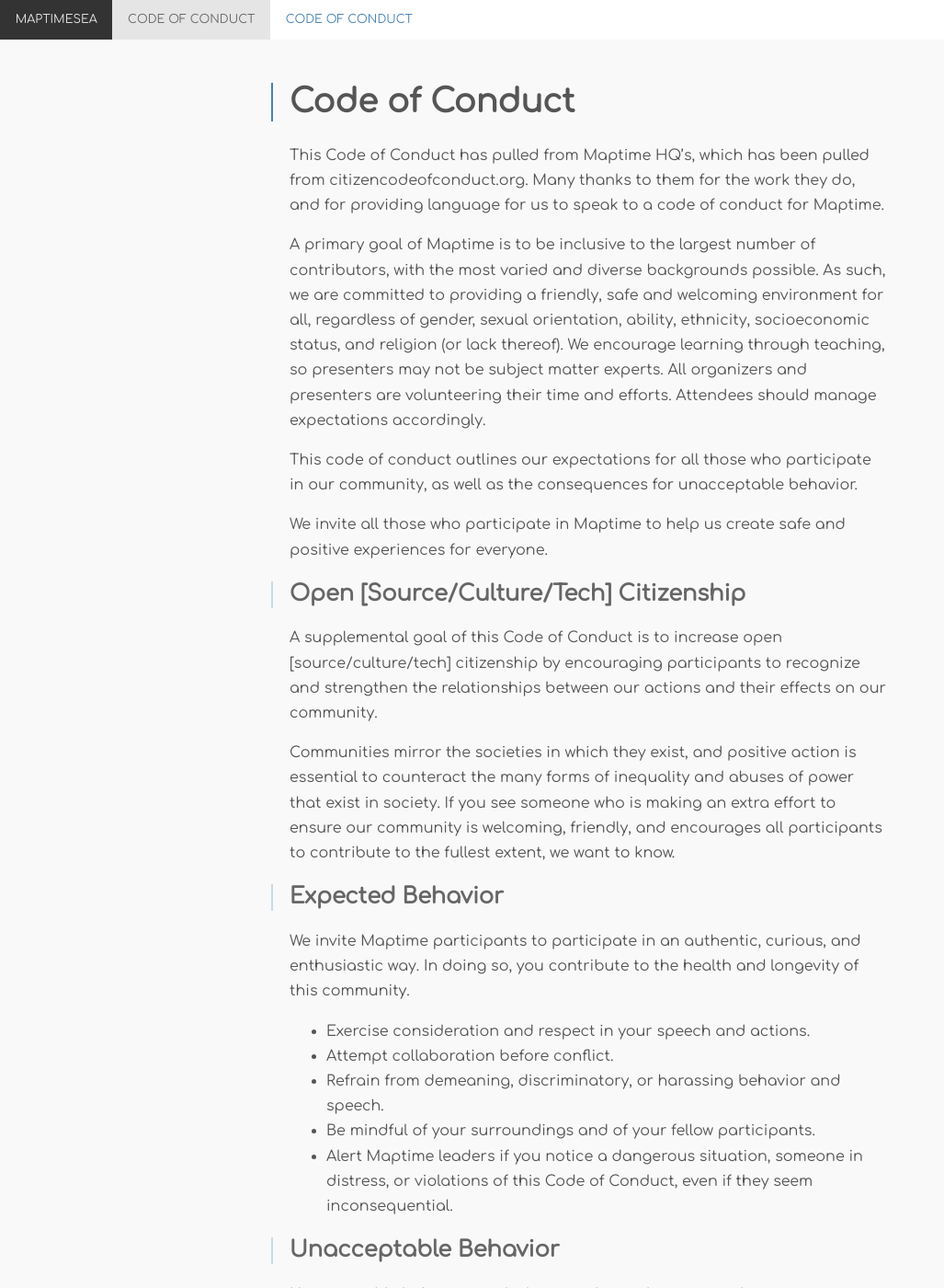
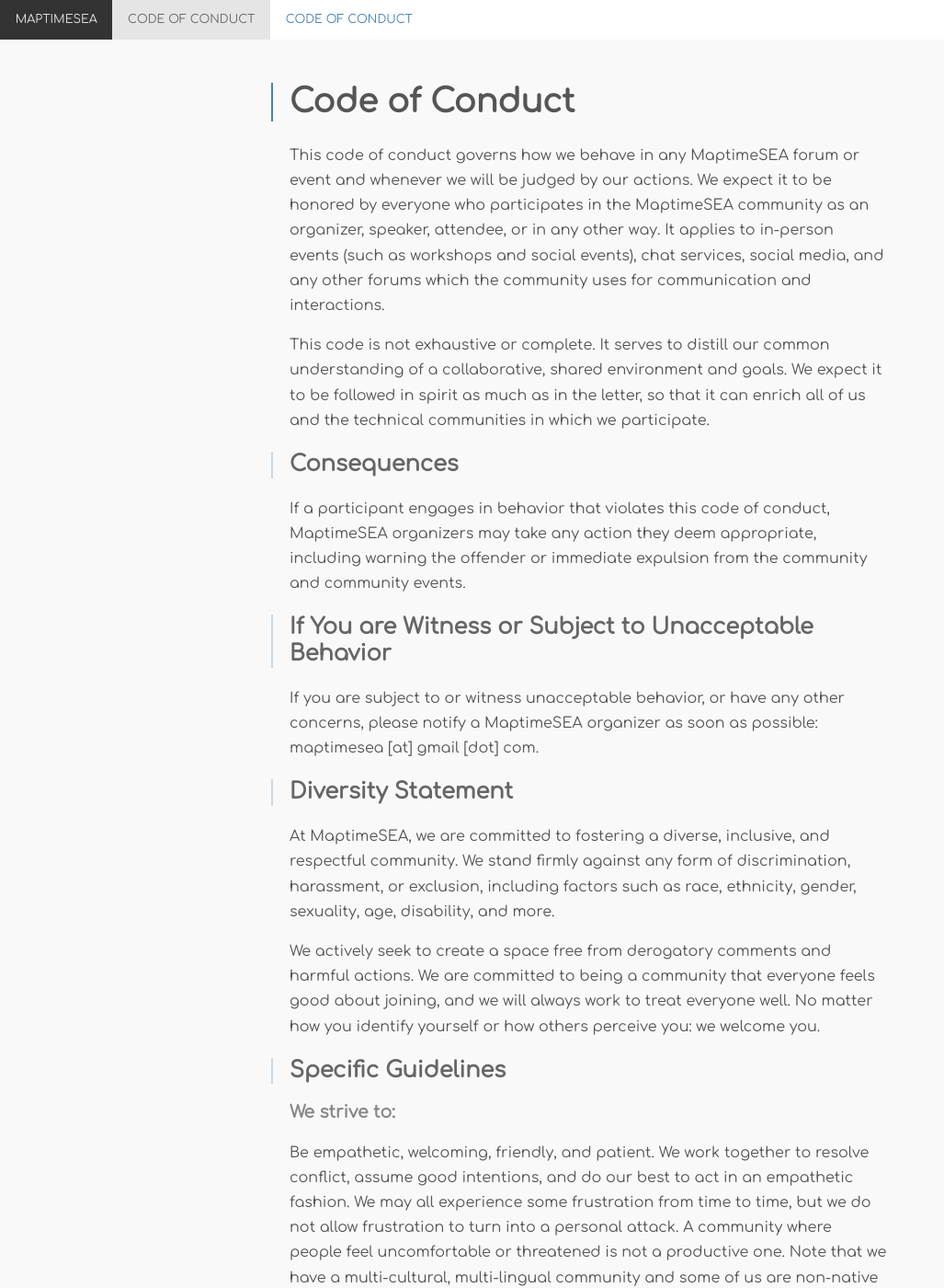
Before and after one commit to MaptimeSEA/maptimesea.github.io, a Jekyll site: the page built from conduct/index.md, in a window 1280 px wide and 1400 px high. Shown: the whole window at 92% size, without its empty margins (0-1027 px from the left). Built offline with Jekyll 4.4.1, drawn with Linux system fonts in a browser that asks for light colours; nearby versions of some CDN libraries; our own code applies the rules of GitHub Pages for plain Markdown files; Markdown is read by kramdown in place of the engine named in the settings; some of the changed text lies outside the part shown.

Commit message:
resizing and minor edits

```diff
--- a/conduct/index.md
+++ b/conduct/index.md
@@ -1,73 +1,49 @@
 # Code of Conduct
 
-This Code of Conduct has pulled from Maptime HQ's, which has been pulled from citizencodeofconduct.org. Many thanks to them for the work they do, and for providing language for us to speak to a code of conduct for Maptime.
+This code of conduct governs how we behave in any MaptimeSEA forum or event and whenever we will be judged by our actions. We expect it to be honored by everyone who participates in the MaptimeSEA community as an organizer, speaker, attendee, or in any other way. It applies to in-person events (such as workshops and social events), chat services, social media, and any other forums which the community uses for communication and interactions.
 
-A primary goal of Maptime is to be inclusive to the largest number of contributors, with the most varied and diverse backgrounds possible. As such, we are committed to providing a friendly, safe and welcoming environment for all, regardless of gender, sexual orientation, ability, ethnicity, socioeconomic status, and religion (or lack thereof). We encourage learning through teaching, so presenters may not be subject matter experts. All organizers and presenters are volunteering their time and efforts. Attendees should manage expectations accordingly.
+This code is not exhaustive or complete. It serves to distill our common understanding of a collaborative, shared environment and goals. We expect it to be followed in spirit as much as in the letter, so that it can enrich all of us and the technical communities in which we participate.
 
-This code of conduct outlines our expectations for all those who participate in our community, as well as the consequences for unacceptable behavior.
+## Consequences
 
-We invite all those who participate in Maptime to help us create safe and positive experiences for everyone.
-
-## Open [Source/Culture/Tech] Citizenship
-
-A supplemental goal of this Code of Conduct is to increase open [source/culture/tech] citizenship by encouraging participants to recognize and strengthen the relationships between our actions and their effects on our community.
-
-Communities mirror the societies in which they exist, and positive action is essential to counteract the many forms of inequality and abuses of power that exist in society. If you see someone who is making an extra effort to ensure our community is welcoming, friendly, and encourages all participants to contribute to the fullest extent, we want to know.
-
-## Expected Behavior
-
-We invite Maptime participants to participate in an authentic, curious, and enthusiastic way. In doing so, you contribute to the health and longevity of this community.
-
-- Exercise consideration and respect in your speech and actions.
-- Attempt collaboration before conflict.
-- Refrain from demeaning, discriminatory, or harassing behavior and speech.
-- Be mindful of your surroundings and of your fellow participants.
-- Alert Maptime leaders if you notice a dangerous situation, someone in distress, or violations of this Code of Conduct, even if they seem inconsequential.
-
-## Unacceptable Behavior
-
-Unacceptable behaviors include: intimidating, harassing, abusive, discriminatory, derogatory or demeaning speech or actions by any participant in our community online, at all Maptime-related events and in one-on-one communications carried out in the context of Maptime. Community event venues may be shared with members of the public; please be respectful to all patrons of these locations.
-
-Harassment includes: harmful or prejudicial verbal or written comments related to gender, sexual orientation, race, religion, disability; inappropriate use of nudity and/or sexual images in public spaces (including presentation slides); deliberate intimidation, stalking or following; harassing photography or recording; sustained disruption of talks or other events; inappropriate physical contact, and unwelcome sexual attention.
-
-## Consequences of Unacceptable Behavior
-
-Unacceptable behavior from any community member, including sponsors and those with decision-making authority, will not be tolerated. Anyone asked to stop unacceptable behavior is expected to comply immediately.
-
-If a participant engages in unacceptable behavior, the organizers may take any action they deem appropriate, up to and including a temporary ban or permanent expulsion from the community without warning (and without refund in the case of a paid event).
+If a participant engages in behavior that violates this code of conduct, MaptimeSEA organizers may take any action they deem appropriate, including warning the offender or immediate expulsion from the community and community events.
 
 ## If You are Witness or Subject to Unacceptable Behavior
 
-If you are subject to or witness unacceptable behavior, or have any other concerns, please notify a Maptime organizer as soon as possible: maptimesea [at] gmail [dot] com.
+If you are subject to or witness unacceptable behavior, or have any other concerns, please notify a MaptimeSEA organizer as soon as possible: maptimesea [at] gmail [dot] com.
 
-Additionally, community organizers are available to help community participants engage with local law enforcement or to otherwise help those experiencing unacceptable behavior feel safe. In the context of in-person events, organizers will also provide escorts as desired by the person experiencing distress.
+## Diversity Statement
 
-## Addressing Grievances
+At MaptimeSEA, we are committed to fostering a diverse, inclusive, and respectful community. We stand firmly against any form of discrimination, harassment, or exclusion, including factors such as race, ethnicity, gender, sexuality, age, disability, and more.
 
-If you feel you have been falsely or unfairly accused of violating this Code of Conduct, you should notify Maptime Seattle with a concise description of your grievance, and we will address it.
+We actively seek to create a space free from derogatory comments and harmful actions. We are committed to being a community that everyone feels good about joining, and we will always work to treat everyone well. No matter how you identify yourself or how others perceive you: we welcome you.
 
-## Scope
+## Specific Guidelines
 
-We expect all community participants (contributors, paid or otherwise; sponsors; and other guests) to abide by this Code of Conduct in all community venues—online and in-person—as well as in all one-on-one communications pertaining to community business.
+### We strive to:
 
-## Contact
+Be empathetic, welcoming, friendly, and patient.
+We work together to resolve conflict, assume good intentions, and do our best to act in an empathetic fashion. We may all experience some frustration from time to time, but we do not allow frustration to turn into a personal attack. A community where people feel uncomfortable or threatened is not a productive one. Note that we have a multi-cultural, multi-lingual community and some of us are non-native speakers. We should be respectful when dealing with other community members as well as with people outside our community.
 
-maptimesea [at] gmail [dot] com
+### Be inquisitive.
 
-## License and attribution
+Nobody knows everything! Asking questions early avoids many problems later, so questions are encouraged, though they may be directed to the appropriate forum. Those who are asked should be responsive and helpful, within the context of our shared goal of improving MaptimeSEA.
 
-This Code of Conduct is distributed under a Creative Commons Attribution-Share Alike license. Revision 2.0, adopted by the Stumptown Syndicate board on 10 January 2013. Posted 17 March 2013.
+### Be careful in the words that we choose.
 
-## Additional List of Things that are Totally Not OK
+We value professionalism in all interactions, and take responsibility for our own speech. Be kind to others. Do not insult, put down, or heckle other participants, organizers, or speakers. We are all here to learn and be a part of an awesome mapping community, so please be respectful!
 
-The following items are worth calling out as activities that are prohibited from Maptime:
+Harassment and other exclusionary behaviors are not acceptable. This includes, but is not limited to:
 
-- **Selling your product**. Maptime is a place for co-learning. We often talk about how to use open source tools, some of which require a fee after a certain level of usage (such as CartoDB or Mapbox). However, using Maptime as an opportunity to sell or pitch your product is prohibited. We will not tolerate anyone – sponsors, students, or another participant – using this time for co-learning as a time to get people to buy your product.
+- Personal insults or discriminatory jokes and language, especially those using racist or sexist terms.
+- Offensive comments, excessive or unnecessary profanity.
+- Intimidation, violent threats or demands.
+- Disruption of sessions or events.
+- Stalking, harassing photography or recording.
+- Unwelcome physical contact or sexual attention.
+- Repeated harassment of others. In general, if someone asks you to stop, then stop.
+- Posting (or threatening to post) other people’s personally identifying information (“doxing”).
+- Sharing private content, such as emails sent privately or non-publicly, or unlogged forums.
+- Advocating for, or encouraging, any of the above behavior.
 
-- **Seeking volunteers to build your product.** Are you looking for free labor for your idea? You have come to the wrong place.
-
-**But wait, what if it’s an artist or nonprofit project and a lot of us really want to work on it?** Isn’t Maptime a great place to make that happen? Totally. If Maptime participants decide that they want to work on a project for a good cause or an artist or someone who really doesn’t have any money, sure! As a Local Chapter we can decide among ourselves if we want to devote Maptime time to this project, or if the project needs to find its own meeting time. Seeking free consultation for your product or idea is prohibited; we recommend hiring experts for this kind of thing.  We do, however, encourage Maptimers to seek help on which open source tools might be applicable to personal projects.
-
-**The bottom line:** There is a gray area between doing something because you want to learn, and doing something under the guise of learning by building someone else’s product for free. In addition to spec- or deadline-driven work being a major fun ruiner when it comes to learning, using volunteer labor for profit undermines all of our ability to make a fair wage. It is important for everyone working in design and technology to support one another towards earning fair wages, and for people to respect Maptime’s intentions towards learning and community.
-
-Our focus is learning, not selling. With this in mind, we focus on teaching and learning open source software. This is not to say we won’t reference something made with ArcGIS or another proprietary tool, but (1) we will not solely focus a series of lessons around it, and (2) we will not encourage Maptime participants to buy it.
+This code is adapted from the CUGOS Code of [Conduct](https://cugos.org/code-of-conduct/).
```
Also changed, not shown: index.md (+1 -1 lines), img/maptime_seattle_logo.png.
